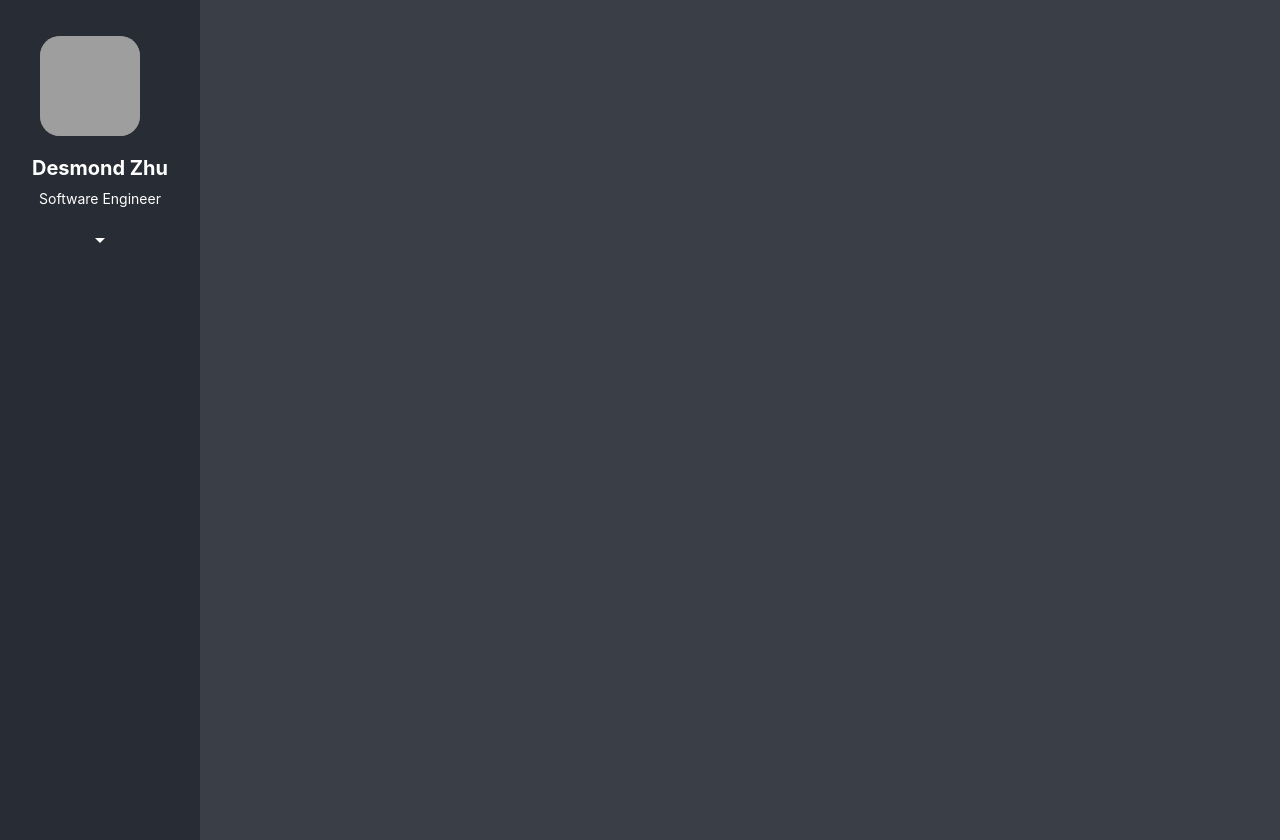
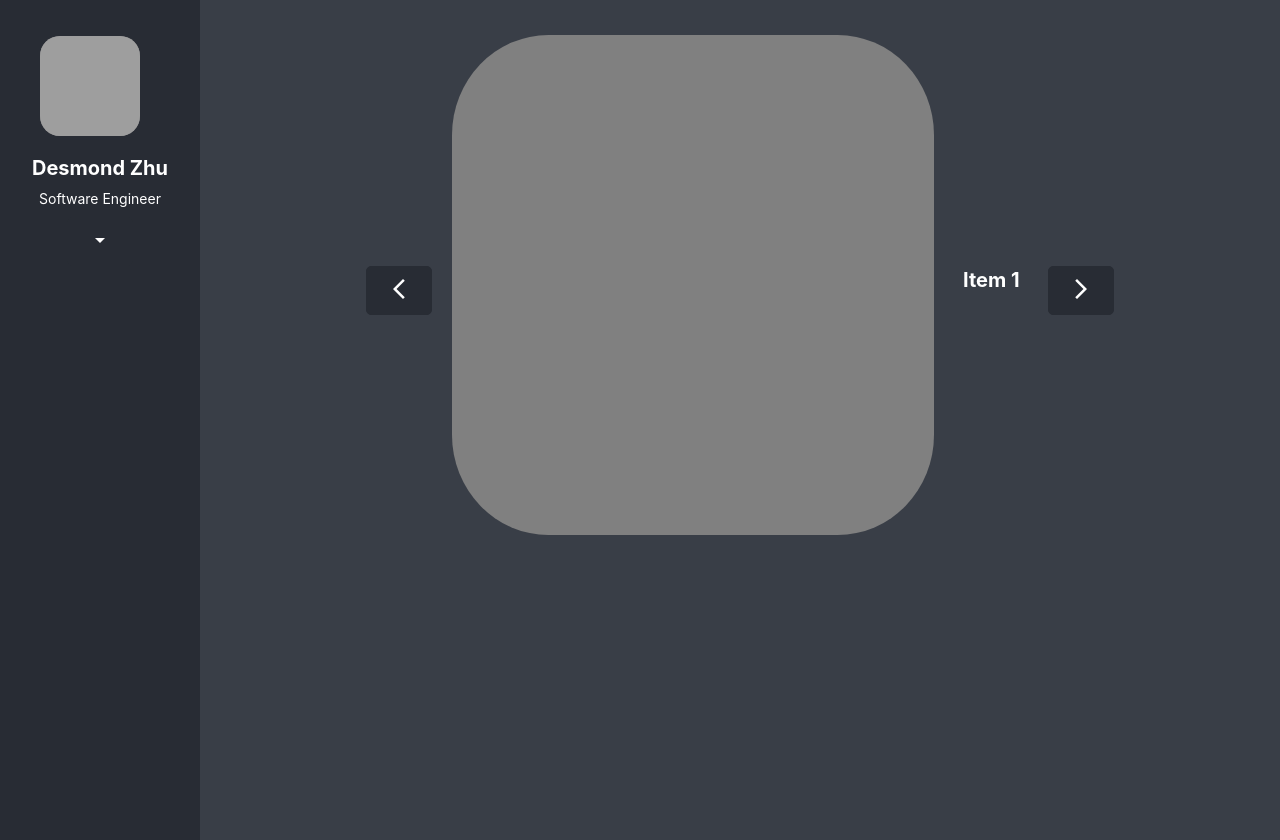
Before and after one commit to DizzyZff/diz2yz, a React (Create React App) app: page / in a window 1280 px wide. Built offline with nearby package versions, Linux system fonts and the light colour scheme; grey boxes are pictures that could not be loaded.

Commit message:
banner 20 percent

```diff
--- a/src/App.css
+++ b/src/App.css
@@ -117,6 +117,58 @@
   padding-top: 20px;
 }
 
+.App-content-banner {
+  display: flex;
+  height: 500px;
+  flex-direction: row;
+  align-items: center;
+  justify-content: center;
+  padding: 20px;
+}
+
+.App-content-banner-button-left {
+  background: #282c34;
+  border: 1px solid #282c34;
+  color: white;
+  padding: 10px 20px;
+  border-radius: 5px;
+  cursor: pointer;
+  margin-right: 20px;
+}
+
+.App-content-banner-button-right {
+  background: #282c34;
+  border: 1px solid #282c34;
+  color: white;
+  padding: 10px 20px;
+  border-radius: 5px;
+  cursor: pointer;
+  margin-left: 20px;
+}
+
+.App-content-banner-item {
+  display: flex;
+  flex-direction: row;
+  align-items: center;
+  justify-content: center;
+  margin-bottom: 10px;
+}
+
+.App-content-banner-item-image {
+  width: 500px;
+  height: 500px;
+  border-radius: 20%;
+  background: gray;
+  margin-right: 20px;
+}
+
+.App-content-banner-item-name {
+  width: calc(100% - 500px);
+  font-size: 20px;
+  font-weight: bold;
+  margin-bottom: 10px;
+}
+
 .App-content-header {
   display: flex;
   flex-direction: row;
--- a/src/App.js
+++ b/src/App.js
@@ -2,6 +2,8 @@ import logo from './myAvatar.PNG';
 import './App.css';
 import ArrowDropDownIcon from '@mui/icons-material/ArrowDropDown';
 import ArrowDropUpIcon from '@mui/icons-material/ArrowDropUp';
+import ArrowForwardIosIcon from '@mui/icons-material/ArrowForwardIos';
+import ArrowBackIosNewIcon from '@mui/icons-material/ArrowBackIosNew';
 import GitHubIcon from '@mui/icons-material/GitHub';
 import EmailIcon from '@mui/icons-material/Email';
 
@@ -59,7 +61,16 @@ function App() {
 
       <div className="App-content">
         <div className="App-content-banner">
-
+              <button className="App-content-banner-button-left">
+                <ArrowBackIosNewIcon className="App-content-banner-left-icon"/>
+              </button>
+              <div className="App-content-banner-item">
+                <image src={logo} alt="logo" className="App-content-banner-item-image"/>
+                <div className="App-content-banner-item-name">Item 1</div>
+              </div>
+              <button className="App-content-banner-button-right">
+                <ArrowForwardIosIcon className="App-content-banner-right-icon"/>
+              </button>
         </div>
 
         </div>
```
